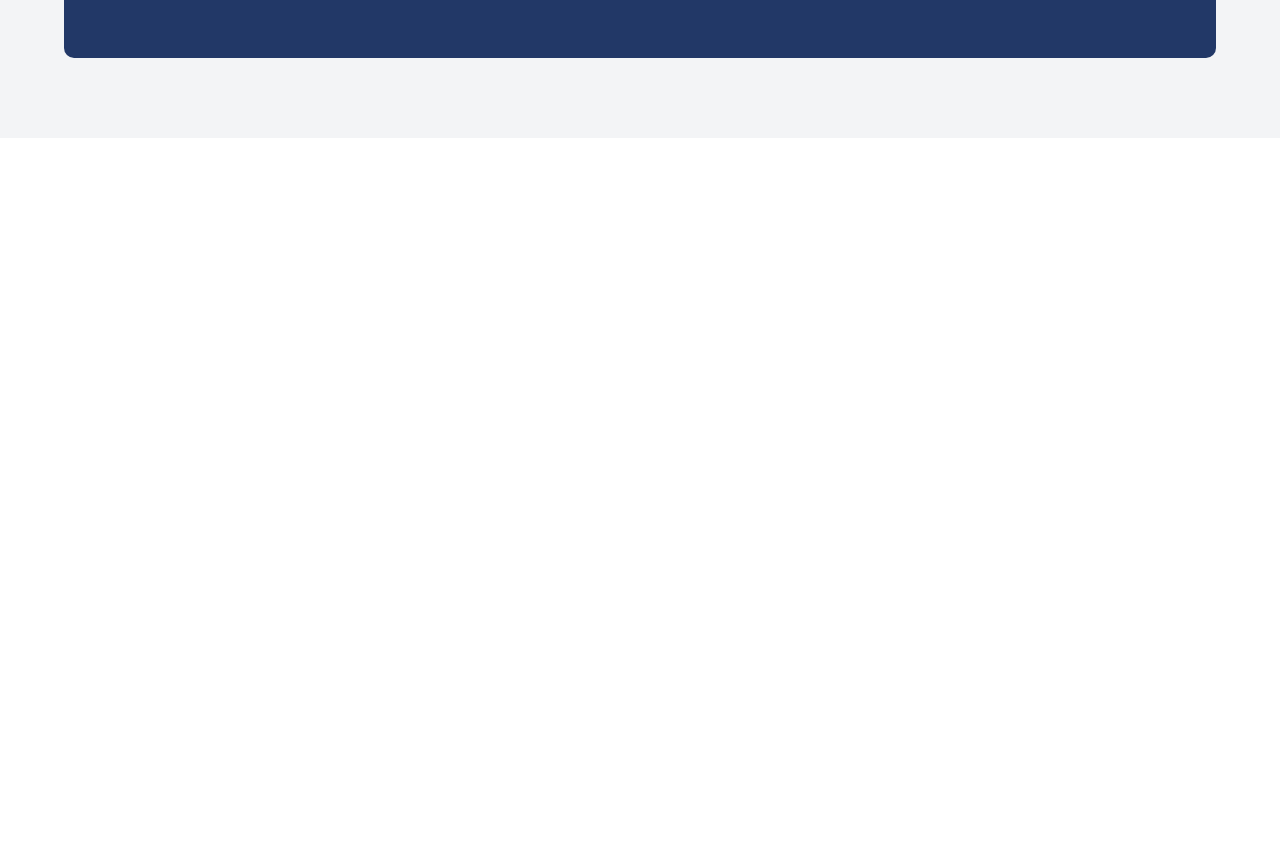
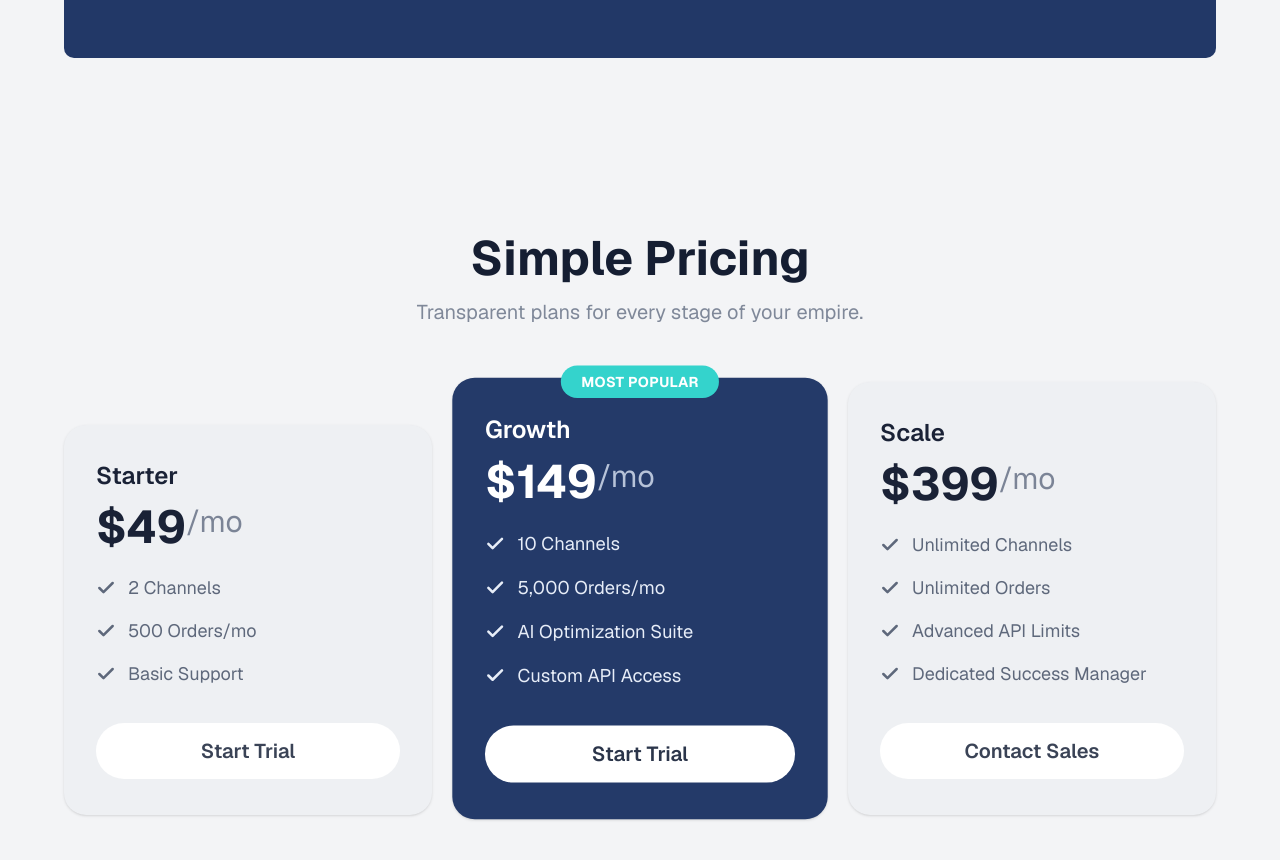
Before and after one commit to Shourov98/siyam-site, a Next.js app: page / in a window 1280 px wide. Shown: the part 4300-5160 px from the top of the page. Before the commit the page ends 4438 px from the top, so only its background shows below. Built offline with nearby package versions, Linux system fonts and the light colour scheme.

Commit message:
feature(pricingSection): design

```diff
--- /dev/null
+++ b/app/components/PricingSection.tsx
@@ -0,0 +1,103 @@
+import { Check } from "lucide-react";
+
+const plans = [
+  {
+    name: "Starter",
+    price: "$49",
+    cta: "Start Trial",
+    features: ["2 Channels", "500 Orders/mo", "Basic Support"],
+  },
+  {
+    name: "Growth",
+    price: "$149",
+    cta: "Start Trial",
+    features: [
+      "10 Channels",
+      "5,000 Orders/mo",
+      "AI Optimization Suite",
+      "Custom API Access",
+    ],
+    popular: true,
+  },
+  {
+    name: "Scale",
+    price: "$399",
+    cta: "Contact Sales",
+    features: [
+      "Unlimited Channels",
+      "Unlimited Orders",
+      "Advanced API Limits",
+      "Dedicated Success Manager",
+    ],
+  },
+];
+
+export default function PricingSection() {
+  return (
+    <section className="bg-[#f3f4f6] px-6 py-20 sm:px-10 lg:px-16 lg:py-24">
+      <div className="mx-auto w-full max-w-[1260px]">
+        <div className="text-center">
+          <h2 className="text-4xl font-bold text-[#151e32] sm:text-5xl">Simple Pricing</h2>
+          <p className="mt-4 text-lg text-[#7f8899] sm:text-xl">
+            Transparent plans for every stage of your empire.
+          </p>
+        </div>
+
+        <div className="mt-14 grid gap-6 lg:grid-cols-3 lg:items-end">
+          {plans.map((plan) => {
+            const featured = !!plan.popular;
+
+            return (
+              <article
+                key={plan.name}
+                className={`relative rounded-[22px] px-8 py-9 shadow-sm ${
+                  featured ? "bg-[#243a69] text-white lg:scale-[1.02]" : "bg-[#eef0f3] text-[#1a2236]"
+                }`}
+              >
+                {featured ? (
+                  <span className="absolute -top-3 left-1/2 -translate-x-1/2 rounded-full bg-[#34d3cc] px-5 py-1.5 text-sm font-bold uppercase tracking-wide text-[#ffffff]">
+                    Most Popular
+                  </span>
+                ) : null}
+
+                <h3 className="text-[24px] font-semibold leading-tight">{plan.name}</h3>
+
+                <p className="mt-2 flex items-end">
+                  <span className="text-[46px] font-bold leading-none">{plan.price}</span>
+                  <span className={`mb-1.5 text-[30px] ${featured ? "text-[#b7c3d9]" : "text-[#7b8496]"}`}>
+                    /mo
+                  </span>
+                </p>
+
+                <ul className="mt-6 space-y-4">
+                  {plan.features.map((feature) => (
+                    <li
+                      key={feature}
+                      className={`flex items-center gap-3 text-[18px] ${
+                        featured ? "text-[#e7edf8]" : "text-[#5e687b]"
+                      }`}
+                    >
+                      <Check className="h-5 w-5 shrink-0" strokeWidth={3} />
+                      <span>{feature}</span>
+                    </li>
+                  ))}
+                </ul>
+
+                <button
+                  type="button"
+                  className={`mt-9 w-full rounded-full px-8 py-3.5 text-xl font-semibold transition ${
+                    featured
+                      ? "bg-white text-[#2b354a] hover:bg-[#edf2fb]"
+                      : "bg-white text-[#3a4356] hover:bg-[#f8fbff]"
+                  }`}
+                >
+                  {plan.cta}
+                </button>
+              </article>
+            );
+          })}
+        </div>
+      </div>
+    </section>
+  );
+}
--- a/app/page.tsx
+++ b/app/page.tsx
@@ -2,6 +2,7 @@ import CoreModules from "./components/CoreModules";
 import Features from "./components/Features";
 import Hero from "./components/Hero";
 import Navbar from "./components/Navbar";
+import PricingSection from "./components/PricingSection";
 import TestimonialSection from "./components/TestimonialSection";
 
 export default function Home() {
@@ -12,6 +13,7 @@ export default function Home() {
       <Features />
       <CoreModules />
       <TestimonialSection />
+      <PricingSection />
     </div>
   );
 }
```
